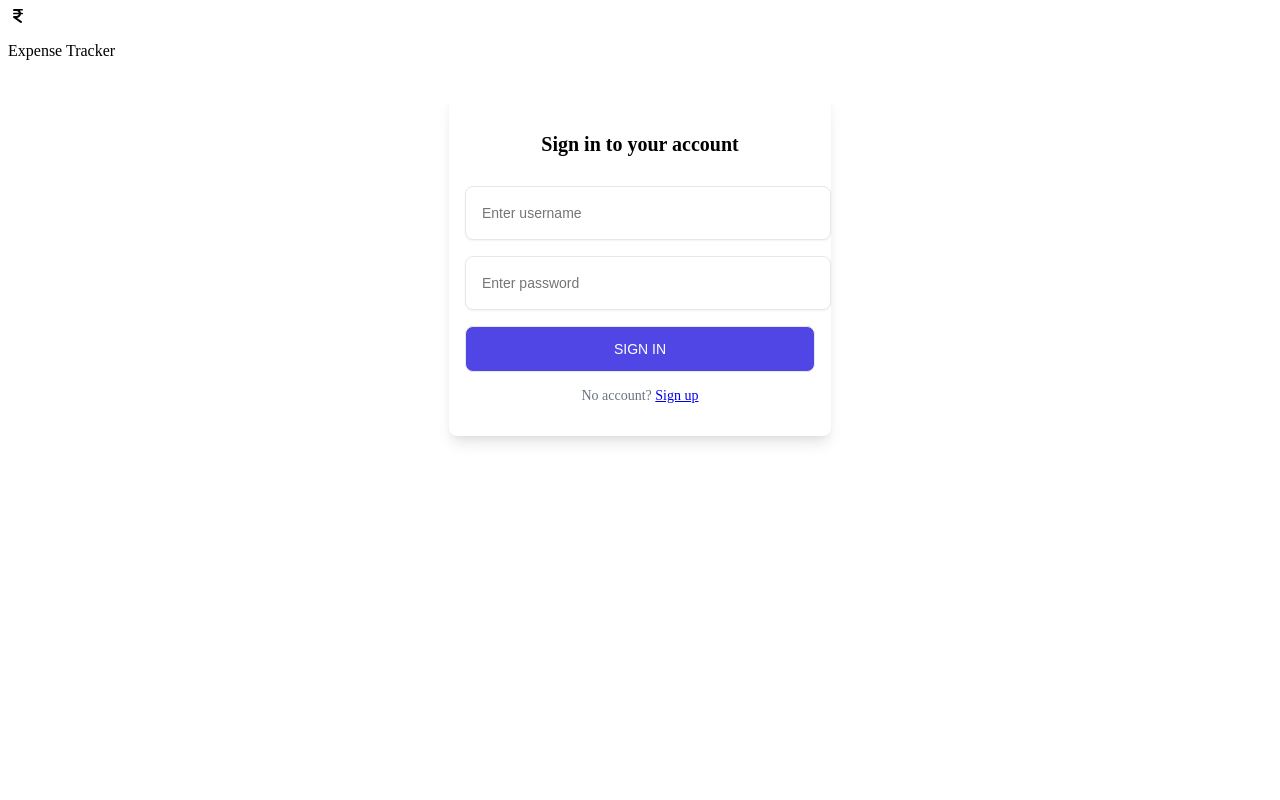
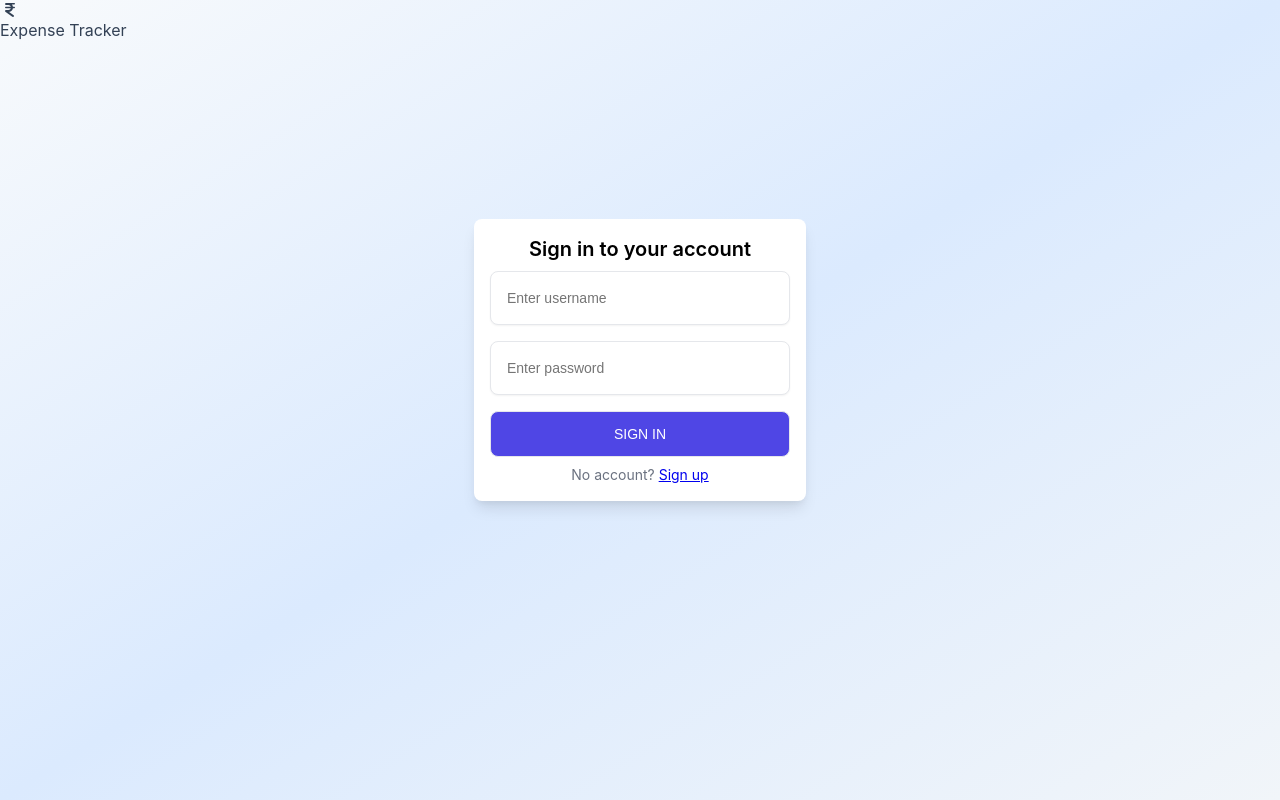
Before and after one commit to Karthik-9912/Expense-Tracker, a Django app: page /login/ in a window 1280 px wide. Run offline with Django 5.2, Linux system fonts and the light colour scheme; some libraries are stand-ins or nearby versions.

Commit message:
login & register styles done

```diff
--- a/home/static/home/login.css
+++ b/home/static/home/login.css
@@ -1,9 +1,21 @@
+*{
+  margin: 0;
+  padding: 0;
+  box-sizing: border-box;
+}
+body {
+  font-family: -apple-system, BlinkMacSystemFont, "Segoe UI", Roboto, "Helvetica Neue", Arial, sans-serif;
+  background: linear-gradient(to bottom right, #f8fafc, #dbeafe, #f1f5f9);
+  min-height: 100vh;
+  color: #334155;
+}
 
 .form-box{
     display: flex;
     flex-direction: column;
     justify-content: center;
     align-items: center;
+    height: 600px;
 }
 .form {
   background-color: #fff;
--- a/home/static/home/register.css
+++ b/home/static/home/register.css
@@ -2,6 +2,12 @@
   margin: 0;
   padding: 0;
   box-sizing: border-box;
+}
+body {
+  font-family: -apple-system, BlinkMacSystemFont, "Segoe UI", Roboto, "Helvetica Neue", Arial, sans-serif;
+  background: linear-gradient(to bottom right, #f8fafc, #dbeafe, #f1f5f9);
+  min-height: 100vh;
+  color: #334155;
 }
 
 
```
